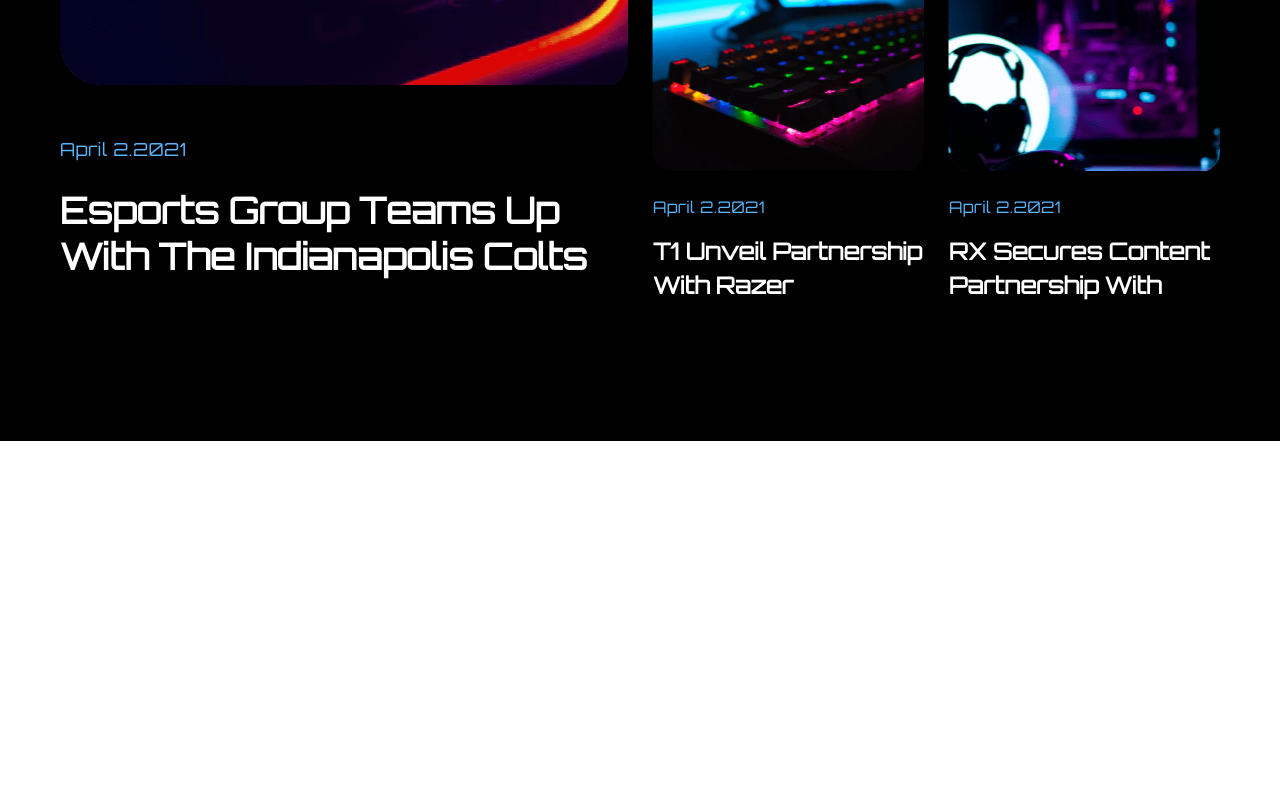
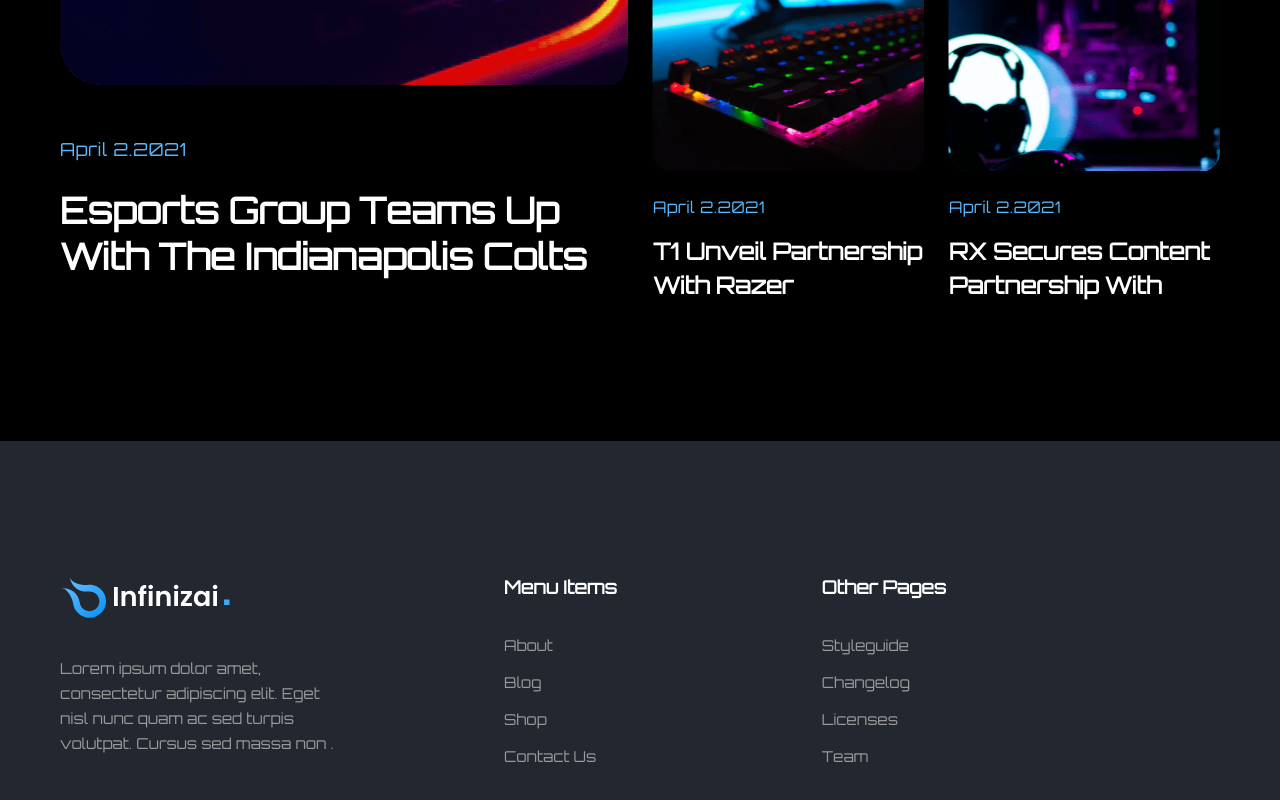
Before and after one commit to alex8023g/kommo-infinizai, a React (Create React App) app: page / in a window 1280 px wide. Shown: the part 2577-3377 px from the top of the page. Before the commit the page ends 3037 px from the top, so only its background shows below. Built offline with nearby package versions, Linux system fonts and the light colour scheme.

Commit message:
footer desktop done

```diff
--- /dev/null
+++ b/src/components/Footer/Footer.tsx
@@ -0,0 +1,57 @@
+import React from 'react';
+import styles from './footer.module.css';
+import { Layout } from '../Layout';
+import { ReactComponent as Logo } from '../../img/logo.svg';
+import { Link } from 'react-router-dom';
+import { nanoid } from 'nanoid';
+
+const menuItems = [
+  { id: '', name: 'About', to: '#' },
+  { id: '', name: 'Blog', to: '#' },
+  { id: '', name: 'Shop', to: '#' },
+  { id: '', name: 'Contact Us', to: '#' },
+].map((item) => ({ ...item, id: nanoid() }));
+
+const pages = [
+  { id: '', name: 'Styleguide', to: '#' },
+  { id: '', name: 'Changelog', to: '#' },
+  { id: '', name: 'Licenses', to: '#' },
+  { id: '', name: 'Team', to: '#' },
+].map((item) => ({ ...item, id: nanoid() }));
+export function Footer() {
+  return (
+    <footer className={styles.footer}>
+      <Layout>
+        <div className={styles.wrap}>
+          <div>
+            <Logo />
+            <p className={styles.p}>
+              Lorem ipsum dolor amet, consectetur adipiscing elit. Eget nisl nunc quam ac
+              sed turpis volutpat. Cursus sed massa non .
+            </p>
+          </div>
+          <div className={styles.menuItems}>
+            <h4 className={styles.h4}>Menu Items</h4>
+            <ul>
+              {menuItems.map(({ id, name, to }) => (
+                <li className={styles.menuItem} key={id}>
+                  <Link to={to}>{name}</Link>
+                </li>
+              ))}
+            </ul>
+          </div>
+          <div className={styles.pages}>
+            <h4 className={styles.h4}>Other Pages</h4>
+            <ul>
+              {pages.map(({ id, name, to }) => (
+                <li className={styles.menuItem} key={id}>
+                  <Link to={to}>{name}</Link>
+                </li>
+              ))}
+            </ul>
+          </div>
+        </div>
+      </Layout>
+    </footer>
+  );
+}
--- /dev/null
+++ b/src/components/Footer/footer.module.css
@@ -0,0 +1,37 @@
+.footer {
+  padding-top: 132px;
+  padding-bottom: 175px;
+  background-color: #222730;
+}
+
+.wrap {
+  display: flex;
+  gap: 150px;
+  justify-content: start;
+}
+
+.p {
+  padding-top: 32px;
+  max-width: 292px;
+  color: #999;
+  font-size: 15px;
+  line-height: 166.667%;
+}
+.menuItems {
+  padding-left: 2px;
+}
+.pages {
+  padding-left: 55px;
+}
+.h4 {
+  margin-bottom: 25px;
+  font-size: 18px;
+  line-height: 166.667%;
+  text-transform: capitalize;
+}
+.menuItem {
+  color: #999;
+  font-size: 15px;
+  line-height: 245%;
+  text-transform: capitalize;
+}
--- /dev/null
+++ b/src/components/Footer/index.ts
@@ -0,0 +1 @@
+export * from './Footer';
--- a/src/index.css
+++ b/src/index.css
@@ -382,6 +382,7 @@ a {
 }
 h2,
 h3,
+h4,
 p {
   margin: 0;
 }
--- a/src/pages/Home/Home.tsx
+++ b/src/pages/Home/Home.tsx
@@ -23,6 +23,7 @@ import imgPc from '../../img/pc.png';
 import imgKeyboard from '../../img/keyboard.png';
 import imgEva from '../../img/eva.png';
 import { nanoid } from 'nanoid';
+import { Footer } from '../../components/Footer';
 
 const tabData = [
   { id: '', src: imgCharMin1 },
@@ -173,9 +174,7 @@ export function Home() {
           </div>
         </Layout>
       </section>
-      <footer>
-        <Layout>Footer</Layout>
-      </footer>
+      <Footer />
     </>
   );
 }
```
